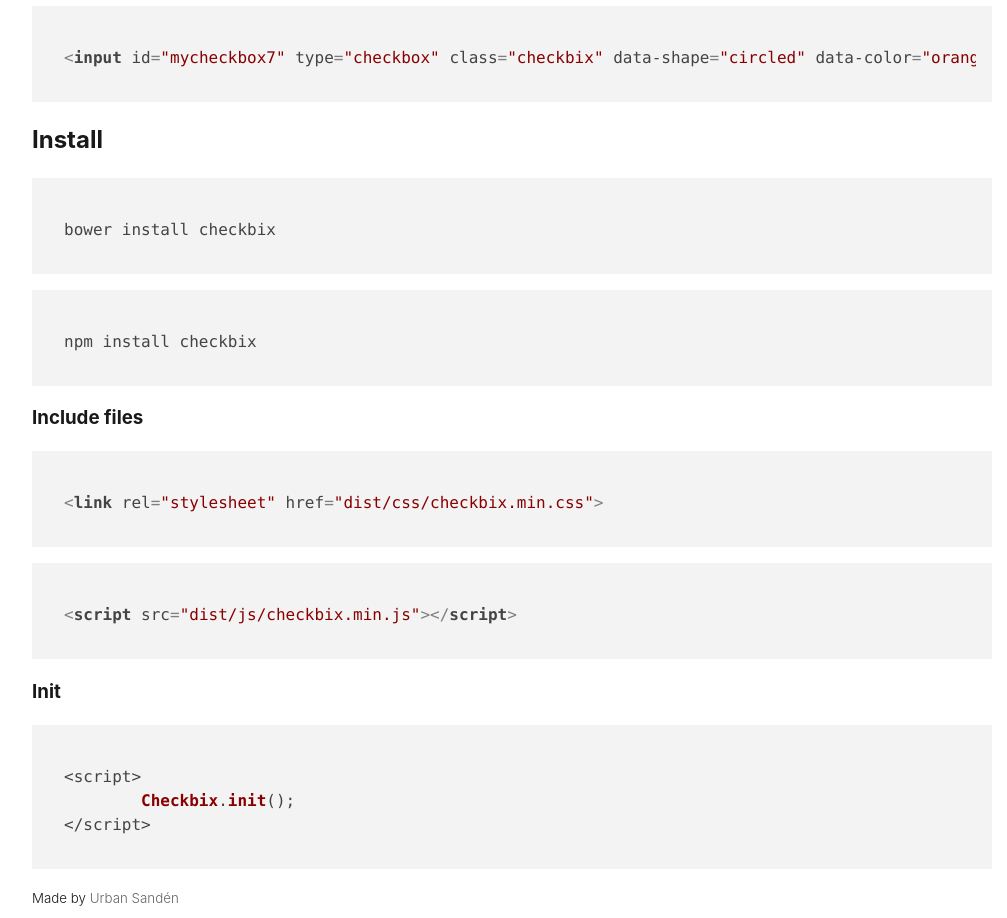
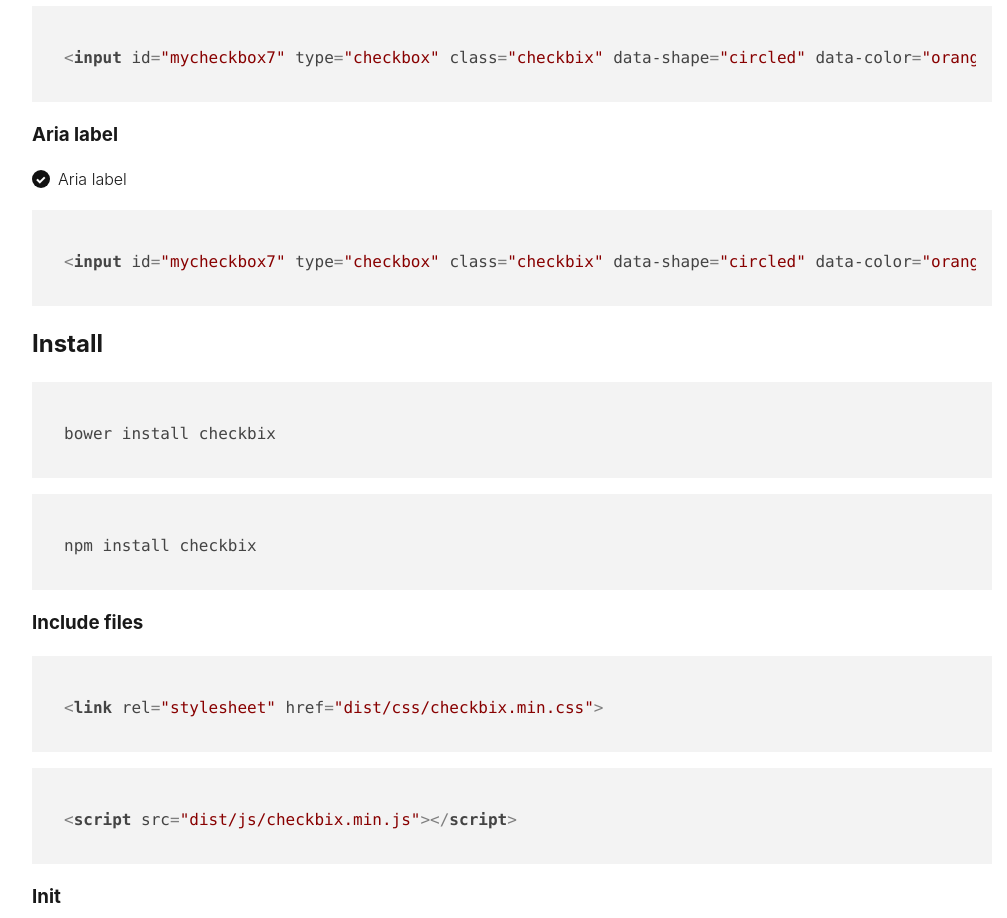
Before and after one commit to urre/checkbix, a website: page index.html in a window 1280 px wide. Shown: the part 1920-2838 px from the top of the page, without its empty margins (128-1135 px from the left). Drawn offline with nearby package versions, Linux system fonts and the light colour scheme; files that its build step writes are made by us from their sources.

Commit message:
Add aria label support

```diff
--- a/index.html
+++ b/index.html
@@ -139,6 +139,12 @@
 &lt;input id="mycheckbox7" type="checkbox" class="checkbix" data-shape="circled" data-color="orange" data-text="Orange" checked&gt;
 </code></pre>
 
+<h3>Aria label</h3>
+	<input id="mycheckbox8" type="checkbox" class="checkbix" data-shape="circled" data-color="black" data-text="Aria label" data-arialabel="Checkbix is nice" checked>
+<pre><code class="html">
+&lt;input id="mycheckbox7" type="checkbox" class="checkbix" data-shape="circled" data-color="orange" data-text="Aria label" data-arialabel="Checkbix is nice" checked&gt;
+</code></pre>
+
 	<h2>Install</h2>
 
 <pre><code class="bash">
--- a/src/js/checkbix.js
+++ b/src/js/checkbix.js
@@ -66,8 +66,9 @@
 		for (var i = 0; i < checkboxes.length; i++) {
 
 			var size = checkboxes[i].getAttribute('data-size') ? checkboxes[i].getAttribute('data-size') : '';
+			var arialabel = checkboxes[i].getAttribute('data-arialabel') ? checkboxes[i].getAttribute('data-arialabel') : '';
 
-			checkboxes[i].insertAdjacentHTML('afterend', '<label aria-label="Checkbox" role="checkbox" for="'+checkboxes[i].id+'" class="'+settings.initClass+'"><span class="'+size+'"></span>'+checkboxes[i].getAttribute('data-text')+'</label>');
+			checkboxes[i].insertAdjacentHTML('afterend', '<label aria-label="'+arialabel+'" role="checkbox" for="'+checkboxes[i].id+'" class="'+settings.initClass+'"><span class="'+size+'"></span>'+checkboxes[i].getAttribute('data-text')+'</label>');
 		}
 
 	};
```
Also changed, not shown: dist/js/checkbix.js, dist/js/checkbix.min.js.
